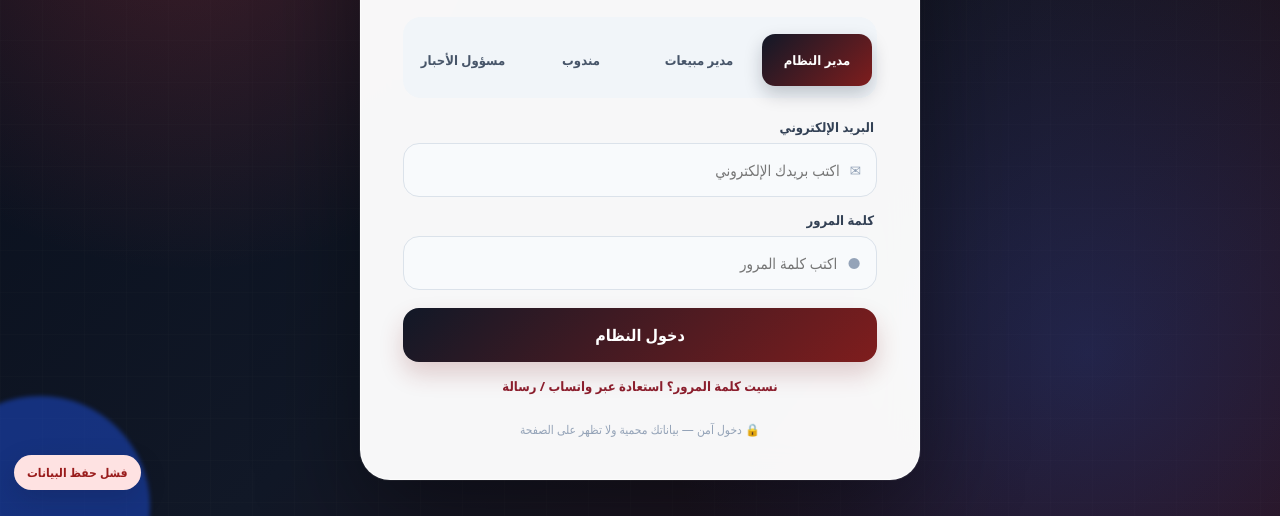
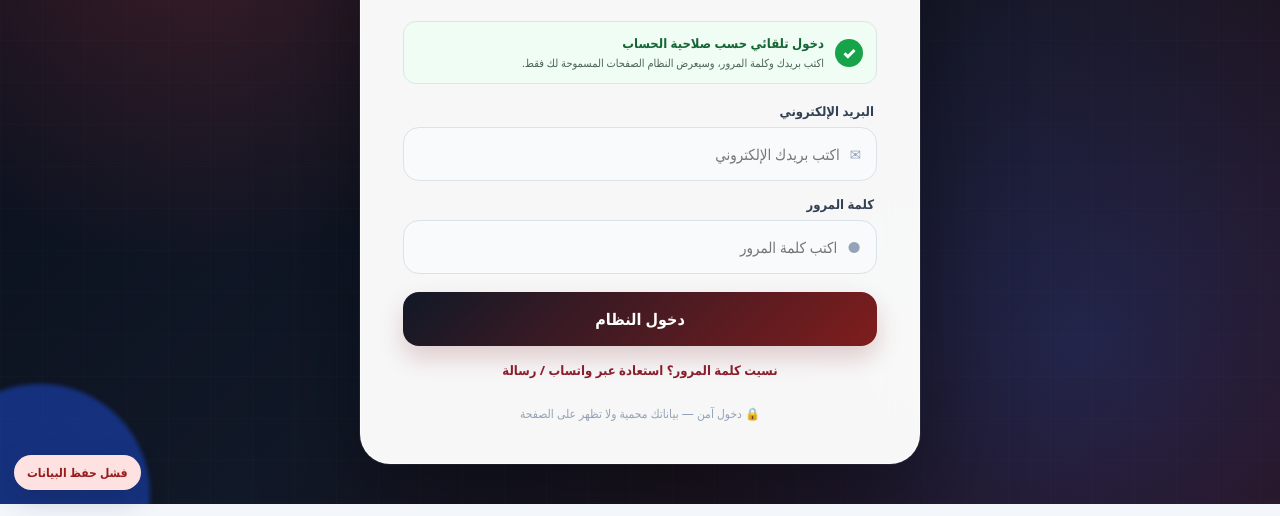
Before and after one commit to ah12234567-star/JMS-Sales-CRM, a website: page index.html in a window 1280 px wide. Shown: the part 296-812 px from the top of the page. Drawn offline with nearby package versions, Linux system fonts and the light colour scheme; no server answers.

Commit message:
feat: simplify login to email and password

```diff
--- a/index.html
+++ b/index.html
@@ -23,13 +23,6 @@
       <span>نظام إدارة المبيعات والمصنع</span>
       <h1>JMS Factory CRM</h1>
       <p>شركة جدة النموذجية للصناعة</p>
-    </div>
-
-    <div class="role-switch">
-      <label><input type="radio" name="loginRole" value="admin" checked><span>مدير النظام</span></label>
-      <label><input type="radio" name="loginRole" value="sales"><span>مدير مبيعات</span></label>
-      <label><input type="radio" name="loginRole" value="rep"><span>مندوب</span></label>
-      <label><input type="radio" name="loginRole" value="warehouse"><span>مسؤول الأحبار</span></label>
     </div>
 
     <form id="loginForm">
@@ -553,5 +546,6 @@
   <script src="stability-fixes.js?v=20260813-full-audit-2"></script>
   <script src="campaign-ui-upgrade.js?v=20260813-campaign-ui-2"></script>
   <script src="production-order-edit.js?v=20260813-production-edit-2"></script>
+  <script src="automatic-role-login.js?v=20260813-auto-role-1"></script>
 </body>
 </html>
```
